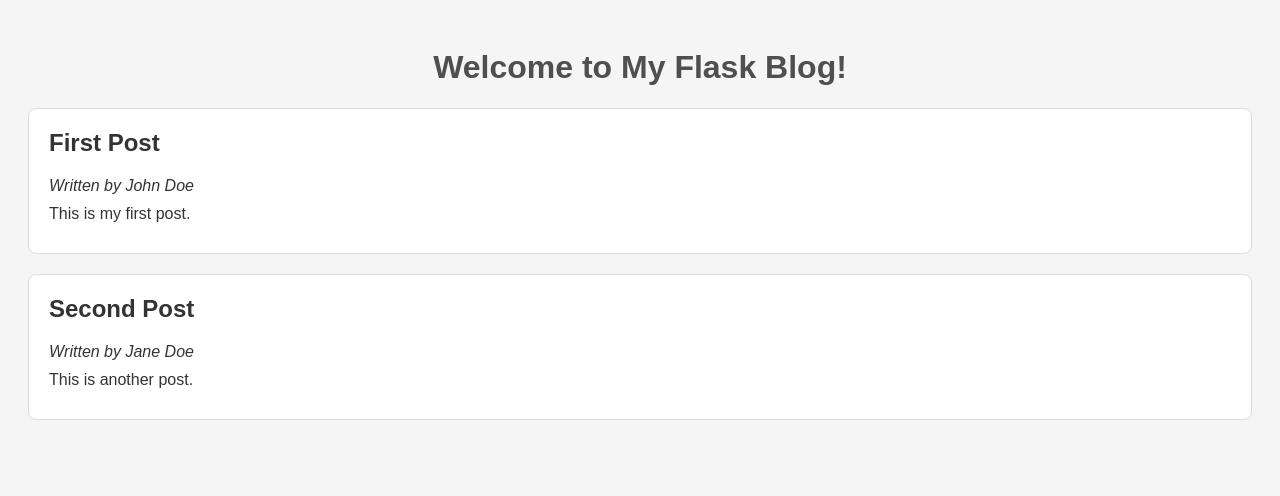
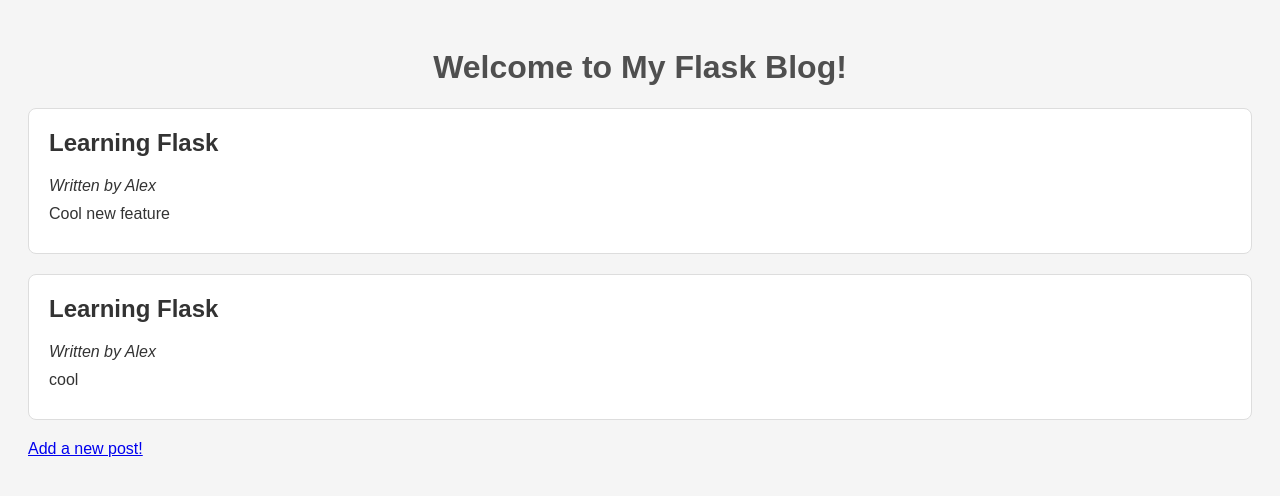
Before and after one commit to AlejandroRomanIbanez/blog_post, a Flask app: page / in a window 1280 px wide. Shown: the top 496 px of the page. Run offline with Flask 3, Linux system fonts and the light colour scheme.

Commit message:
Added the add fuction and page

```diff
--- a/app.py
+++ b/app.py
@@ -1,4 +1,4 @@
-from flask import Flask, render_template
+from flask import Flask, render_template, request, redirect, url_for
 import json
 
 app = Flask(__name__)
@@ -11,5 +11,33 @@ def index():
     return render_template('index.html', posts=blog_posts)
 
 
+def generate_id():
+    if not blog_posts:
+        return 1
+    else:
+        existing_ids = [post['id'] for post in blog_posts]
+        return max(existing_ids) + 1
+
+blog_posts = []
+
+
+@app.route('/add', methods=['GET', 'POST'])
+def add():
+    if request.method == 'POST':
+        author = request.form['author']
+        title = request.form['title']
+        content = request.form['content']
+        new_post = {
+            'id': generate_id(),
+            'author': author,
+            'title': title,
+            'content': content
+        }
+        blog_posts.append(new_post)
+        with open('blog_post/blog_posts.json', 'w') as file:
+            json.dump(blog_posts, file)
+        return redirect(url_for('index'))
+    return render_template('add.html')
+
 if __name__ == '__main__':
     app.run()
--- a/blog_posts.json
+++ b/blog_posts.json
@@ -1,4 +1 @@
-[
-    {"id": 1, "author": "John Doe", "title": "First Post", "content": "This is my first post."},
-    {"id": 2, "author": "Jane Doe", "title": "Second Post", "content": "This is another post."}
-]
+[{"id": 1, "author": "Alex", "title": "Learning Flask", "content": "Cool new feature"}, {"id": 2, "author": "Alex", "title": "Learning Flask", "content": "cool"}]
--- a/templates/index.html
+++ b/templates/index.html
@@ -14,5 +14,6 @@
         <p>{{ post.content }}</p>
     </div>
     {% endfor %}
+    <a href="/add">Add a new post!</a>
 </body>
 </html>
```
Also changed, not shown: templates/add.html (added, +21 -0 lines).
